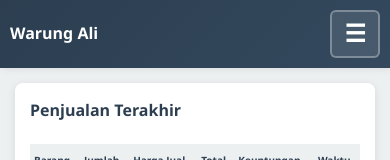
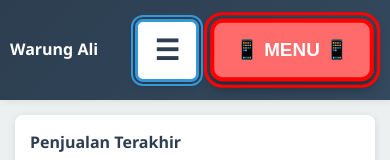
Before and after one commit to RIKK1403/warung_ali, a website: page frontend/index.html in a window 390 px wide. Shown: the top 160 px of the page. Drawn offline with Linux system fonts and the light colour scheme; no server answers.

Commit message:
test klik

```diff
--- a/backend/server.js
+++ b/backend/server.js
@@ -9,7 +9,7 @@ const salesRoutes = require('./routes/sales');
 const reportRoutes = require('./routes/reports');
 
 const app = express();
-const PORT = process.env.PORT || 4000;
+const PORT = process.env.PORT || 5000;
 
 // Middleware
 app.use(cors());
--- a/frontend/css/style.css
+++ b/frontend/css/style.css
@@ -573,42 +573,79 @@ textarea:focus {
   }
 
   .hamburger-toggle {
-    display: block;
-    background: rgba(255, 255, 255, 0.1);
-    border: 2px solid rgba(255, 255, 255, 0.3);
-    color: white;
-    font-size: 24px;
-    cursor: pointer;
-    padding: 8px 12px;
-    border-radius: 6px;
-    transition: all 0.3s ease;
-    position: relative;
-    z-index: 1001;
-    min-width: 48px;
-    min-height: 48px;
-    touch-action: manipulation;
-    -webkit-user-select: none;
-    user-select: none;
-    -webkit-tap-highlight-color: rgba(255, 255, 255, 0.3);
-    outline: none;
-    box-sizing: border-box;
-    font-weight: bold;
+    display: block !important;
+    background: #ffffff !important;
+    border: 3px solid #3498db !important;
+    color: #2c3e50 !important;
+    font-size: 28px !important;
+    font-weight: bold !important;
+    cursor: pointer !important;
+    padding: 12px 16px !important;
+    border-radius: 8px !important;
+    transition: all 0.2s ease !important;
+    position: relative !important;
+    z-index: 9999 !important;
+    min-width: 60px !important;
+    min-height: 60px !important;
+    touch-action: manipulation !important;
+    -webkit-user-select: none !important;
+    user-select: none !important;
+    -webkit-tap-highlight-color: rgba(52, 152, 219, 0.3) !important;
+    outline: 2px solid #3498db !important;
+    outline-offset: 2px !important;
+    box-sizing: border-box !important;
+    box-shadow: 0 4px 8px rgba(0, 0, 0, 0.2) !important;
   }
 
   .hamburger-toggle:hover {
-    background-color: rgba(255, 255, 255, 0.2);
-    border-color: rgba(255, 255, 255, 0.5);
-    transform: scale(1.05);
+    background-color: #f8f9fa !important;
+    border-color: #2980b9 !important;
+    transform: scale(1.05) !important;
+    box-shadow: 0 6px 12px rgba(0, 0, 0, 0.3) !important;
   }
 
   .hamburger-toggle.active {
-    background-color: rgba(255, 255, 255, 0.3);
-    border-color: rgba(255, 255, 255, 0.6);
-    transform: scale(0.95);
+    background-color: #e9ecef !important;
+    border-color: #21618c !important;
+    transform: scale(0.95) !important;
+    box-shadow: 0 2px 4px rgba(0, 0, 0, 0.2) !important;
   }
 
   .hamburger-toggle.hidden {
     display: none;
+  }
+
+  /* Emergency fallback hamburger - very visible */
+  .emergency-hamburger {
+    display: block !important;
+    background: #ff6b6b !important;
+    border: 4px solid #ff0000 !important;
+    color: white !important;
+    font-size: 18px !important;
+    font-weight: bold !important;
+    cursor: pointer !important;
+    padding: 15px 20px !important;
+    border-radius: 12px !important;
+    margin: 10px !important;
+    position: relative !important;
+    z-index: 9999 !important;
+    min-width: 120px !important;
+    min-height: 60px !important;
+    touch-action: manipulation !important;
+    -webkit-user-select: none !important;
+    user-select: none !important;
+    -webkit-tap-highlight-color: rgba(255, 0, 0, 0.5) !important;
+    outline: 3px solid #ff0000 !important;
+    outline-offset: 3px !important;
+    box-sizing: border-box !important;
+    box-shadow: 0 6px 12px rgba(0, 0, 0, 0.4) !important;
+    animation: pulse 2s infinite !important;
+  }
+
+  @keyframes pulse {
+    0% { transform: scale(1); }
+    50% { transform: scale(1.05); }
+    100% { transform: scale(1); }
   }
 
   .main-content {
--- a/frontend/index.html
+++ b/frontend/index.html
@@ -15,6 +15,10 @@
         <p>Kelontong Management</p>
       </div>
       <button class="hamburger-toggle" id="hamburgerToggle">☰</button>
+      <!-- Emergency fallback button - very visible for mobile -->
+      <button class="emergency-hamburger" id="emergencyHamburger" onclick="toggleMobileMenu(); alert('Emergency hamburger clicked!');">
+        📱 MENU 📱
+      </button>
       <ul class="nav-menu" id="navMenu">
         <li><a href="#" onclick="showProducts()" class="nav-link">📦 Kelola Barang</a></li>
         <li><a href="#" onclick="showSales()" class="nav-link active">💳 Catat Penjualan</a></li>
--- a/frontend/js/app.js
+++ b/frontend/js/app.js
@@ -35,12 +35,14 @@ function showAlert(message, type = 'success') {
 
 // ========== Mobile Menu Toggle ==========
 function toggleMobileMenu(event) {
+  console.log('🚨 HAMBURGER CLICKED! Event:', event ? event.type : 'no event');
+  alert('Hamburger menu diklik!');
+
   if (event) {
     event.preventDefault();
     event.stopPropagation();
+    console.log('Event prevented and stopped propagation');
   }
-
-  console.log('Hamburger menu clicked - toggleMobileMenu called');
 
   const navMenu = document.getElementById('navMenu');
   const hamburgerToggle = document.getElementById('hamburgerToggle');
@@ -79,11 +81,19 @@ function closeMobileMenu() {
 
 // Close mobile menu when clicking outside
 document.addEventListener('DOMContentLoaded', function() {
-  console.log('DOM loaded, setting up mobile menu...');
+  console.log('🚨 DOMContentLoaded fired - setting up mobile menu...');
+  alert('DOM loaded - setting up hamburger menu!');
 
   // Setup hamburger menu event listeners
   const hamburgerToggle = document.getElementById('hamburgerToggle');
+  const emergencyHamburger = document.getElementById('emergencyHamburger');
+  console.log('hamburgerToggle found:', hamburgerToggle);
+  console.log('emergencyHamburger found:', emergencyHamburger);
+
+  // Setup main hamburger
   if (hamburgerToggle) {
+    console.log('Setting up event listeners for main hamburger...');
+
     // Remove existing onclick attribute and add proper event listeners
     hamburgerToggle.removeAttribute('onclick');
 
@@ -101,12 +111,41 @@ document.addEventListener('DOMContentLoaded', function() {
       toggleMobileMenu(e);
     });
 
-    console.log('Hamburger menu event listeners added');
-    console.log('Hamburger element:', hamburgerToggle);
-    console.log('Hamburger computed style:', window.getComputedStyle(hamburgerToggle));
+    console.log('✅ Main hamburger menu event listeners added');
+    console.log('Main hamburger element:', hamburgerToggle);
+    console.log('Main hamburger computed style:', window.getComputedStyle(hamburgerToggle));
+
+    // Force visible
+    hamburgerToggle.style.display = 'block';
+    hamburgerToggle.style.visibility = 'visible';
+    hamburgerToggle.style.opacity = '1';
   } else {
-    console.error('hamburgerToggle element not found during DOMContentLoaded');
+    console.error('❌ Main hamburgerToggle element not found during DOMContentLoaded');
   }
+
+  // Setup emergency hamburger
+  if (emergencyHamburger) {
+    console.log('Setting up event listeners for emergency hamburger...');
+
+    // Add event listeners for emergency button
+    emergencyHamburger.addEventListener('click', function(e) {
+      console.log('🚨 EMERGENCY HAMBURGER CLICKED!');
+      alert('Emergency hamburger diklik!');
+      toggleMobileMenu(e);
+    });
+    emergencyHamburger.addEventListener('touchstart', function(e) {
+      e.preventDefault();
+      console.log('🚨 EMERGENCY HAMBURGER TOUCHED!');
+      alert('Emergency hamburger disentuh!');
+      toggleMobileMenu(e);
+    }, { passive: false });
+
+    console.log('✅ Emergency hamburger event listeners added');
+  } else {
+    console.error('❌ Emergency hamburger not found');
+  }
+
+  alert('Both hamburger menus setup complete! Try clicking either one now.');
 
   // Add click outside listener for mobile menu
   document.addEventListener('click', function(event) {
```
